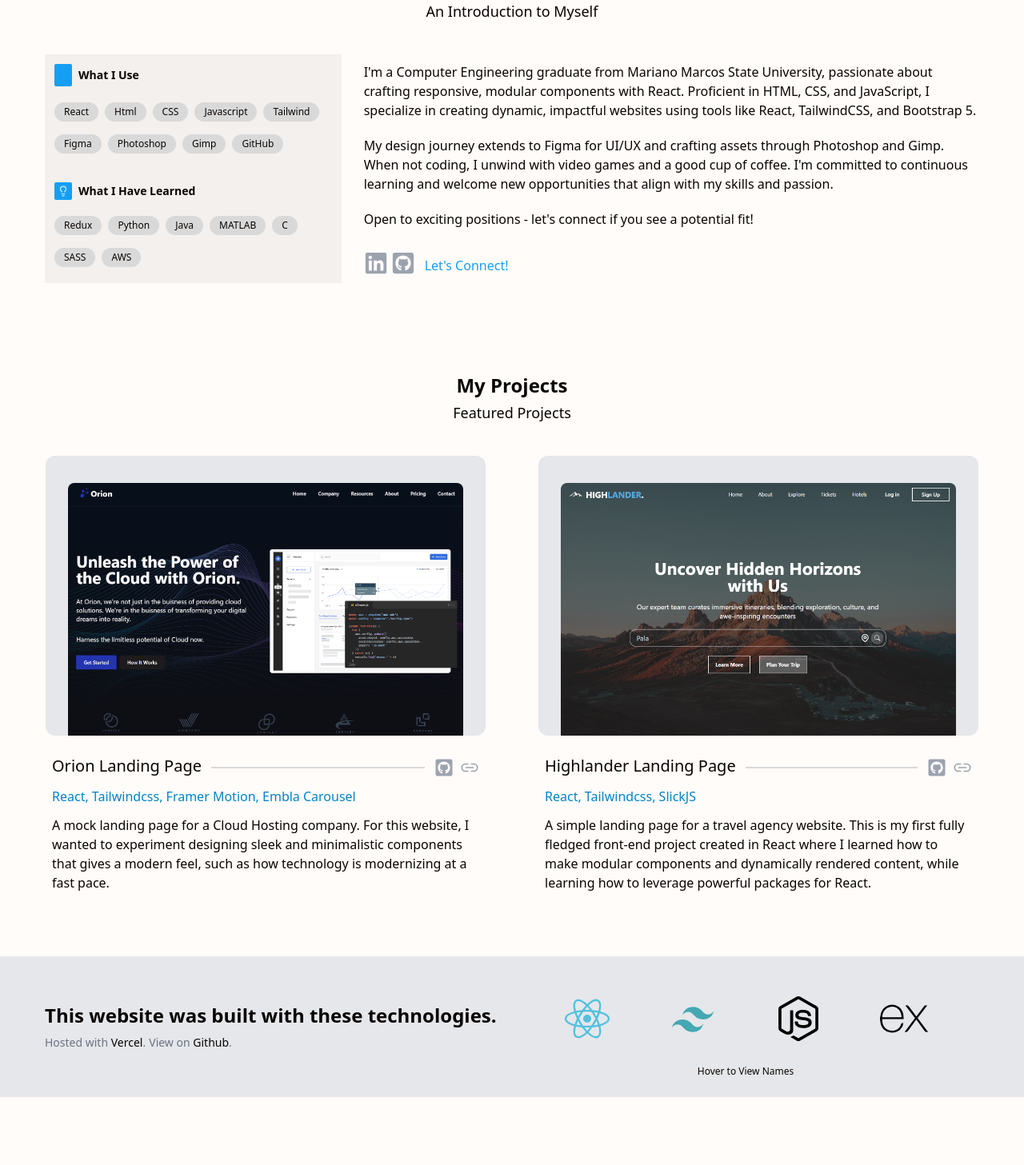
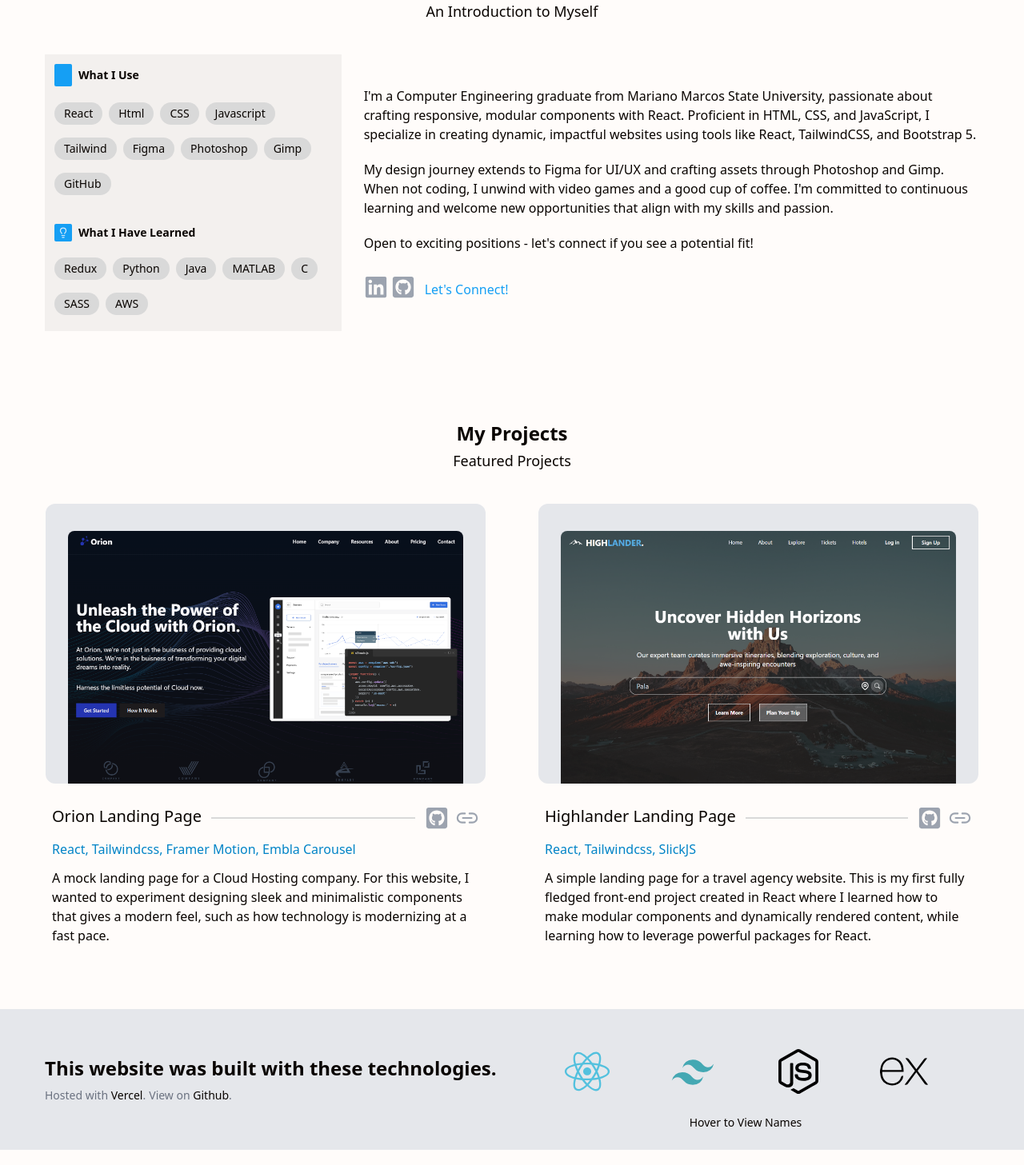
Before and after one commit to alanbacay02/personal-portfolio, a React (Create React App) app in the folder client/: page / in a window 1280 px wide. Shown: the part 880-2337 px from the top of the page at 80% size. Built offline with nearby package versions, Linux system fonts and the light colour scheme; some icons are missing.

Commit message:
Fixes font sizes being to small on mobile devices

```diff
--- a/client/src/components/About.jsx
+++ b/client/src/components/About.jsx
@@ -36,7 +36,7 @@ const About = () => {
                   </div>
                   <h3 className='font-bold text-sm'>What I Use</h3>
                 </div>
-                <div className='flex flex-wrap text-xs'>
+                <div className='flex flex-wrap text-sm'>
                   {USED_SKILLS.map((item, index) => {
                     return (
                       <p key={index} className='px-3 py-1 my-2 mr-2 font-medium bg-secondary dark:bg-darkSecondary rounded-2xl'>{item}</p>
@@ -53,7 +53,7 @@ const About = () => {
                   </div>
                   <h3 className='font-bold text-sm'>What I Have Learned</h3>
                 </div>
-                <div className='flex flex-wrap text-xs'>
+                <div className='flex flex-wrap text-sm'>
                   {LEARNED_SKILLS.map((item, index) => {
                     return (
                       <p key={index} className='px-3 py-1 my-2 mr-2  font-medium bg-secondary dark:bg-darkSecondary rounded-2xl'>{item}</p>
@@ -70,14 +70,14 @@ const About = () => {
             {PARAGRAPH_CONTENT.map((item, index) => {
               return (
                 <Reveal>
-                  <p key={index} className='mb-5'>
+                  <p key={index} className='paragraph mb-5'>
                     {item}
                   </p>
                 </Reveal>
               )
             })}
             <div className='flex flex-row gap-3 mt-7 items-end'>
-              <div className='flex flex-row gap-1 text-2xl md:text-3xl text-gray-400 dark:text-gray-300'>
+              <div className='flex flex-row gap-1 text-3xl text-gray-400 dark:text-gray-300'>
                 <Reveal>
                   <a href='https://www.linkedin.com/in/alanbacay/' target='_blank' rel='noreferrer' className='hover:text-primary transition-colors duration-300'><FaLinkedin /></a>
                 </Reveal>
@@ -85,7 +85,7 @@ const About = () => {
                   <a href='https://github.com/alanbacay02' target='_blank' rel='noreferrer' className='hover:text-primary transition-colors duration-300'><FaGithubSquare /></a>
                 </Reveal>
               </div>
-              <div className='w-fit text-sm md:text-base font-medium text-primary dark:text-darkPrimary  hover:cursor-pointer hover:underline hover:underline-offset-2 transtion-all duration-300'>
+              <div className='w-fit text-base font-medium text-primary dark:text-darkPrimary  hover:cursor-pointer hover:underline hover:underline-offset-2 transtion-all duration-300'>
                 <Reveal>
                   <a href='mailto:alanjbacay@gmail.com' className='flex flex-row items-center gap-1'>
                     <p>Let's Connect!</p>
--- a/client/src/components/Contacts.jsx
+++ b/client/src/components/Contacts.jsx
@@ -13,7 +13,7 @@ const Contacts = () => {
         <div className='relative grid sm:grid-cols-2 gap-4 md:gap-16'>
           <div className='flex flex-col my-3'>
             <Reveal>
-              <h2 className='header'>Contact Me</h2>
+              <h2 className='whitespace-nowrap text-xl md:text-2xl font-bold mb-2'>Contact Me</h2>
             </Reveal>
             <Reveal>
               <p className='paragraph max-w-[85%] mb-6'>Feel free to reach out to me through my socials, or send an email through the form.</p>
--- a/client/src/components/OtherProjectCard.jsx
+++ b/client/src/components/OtherProjectCard.jsx
@@ -51,7 +51,7 @@ const OtherProjectCard = ({ title, languages, deployLink, projectImg }) => {
       <div className='flex flex-col w-full px-1 pt-2'>
         <div className='flex flex-row items-center justify-between'>
           <Reveal>
-            <h3 className='text-sm sm:text-base font-medium'>{title}</h3>
+            <h3 className='font-medium'>{title}</h3>
           </Reveal>
           <motion.div
             ref={svgParentRef}
@@ -74,7 +74,7 @@ const OtherProjectCard = ({ title, languages, deployLink, projectImg }) => {
           </motion.div>
         </div>
         <Reveal>
-          <a href={deployLink} target='_blank' rel='noreferrer' className='w-fit text-xs sm:text-sm font-medium text-blue-500 dark:text-sky-500 hover:underline'>View Deployment &gt;</a>
+          <a href={deployLink} target='_blank' rel='noreferrer' className='w-fit text-sm font-medium text-blue-500 dark:text-sky-500 hover:underline'>View Deployment &gt;</a>
         </Reveal>
       </div>
     </div>
--- a/client/src/components/PortfolioTechnologies.jsx
+++ b/client/src/components/PortfolioTechnologies.jsx
@@ -141,7 +141,7 @@ const PortfolioTechnologies = () => {
                   >
                     {item.svgComponent}
                     <p
-                      className='absolute -bottom-5 left-0 right-0 w-fit mx-auto font-medium text-xs text-text dark:text-darkText group-hover:bottom-0 group-focus:bottom-0 transition-all duration-300'
+                      className='absolute -bottom-5 left-0 right-0 w-fit mx-auto font-medium text-sm text-text dark:text-darkText group-hover:bottom-0 group-focus:bottom-0 transition-all duration-300'
                     >
                       {item.iconLabel}
                     </p>
@@ -153,7 +153,7 @@ const PortfolioTechnologies = () => {
               variants={bounceVariants}
               initial='start'
               animate={svgIconIsHovered ? {opacity: 0} : 'bounce'}
-              className='absolute -bottom-6 left-0 right-0 w-fit mx-auto font-medium text-xs'
+              className='absolute -bottom-6 left-0 right-0 w-fit mx-auto font-medium text-sm'
             >
               <p className='hidden md:block'>Hover to View Names</p>
               <p className='md:hidden'>Tap to View Names</p>
--- a/client/src/components/Projects.jsx
+++ b/client/src/components/Projects.jsx
@@ -65,10 +65,10 @@ const Projects = () => {
                   <div className="flex flex-col px-2 w-auto">
                     <div className="flex flex-row items-center mb-3">
                       <Reveal>
-                        <h2 className='text-base sm:text-xl font-medium'>{item.title}</h2>
+                        <h2 className='text-lg sm:text-xl font-medium'>{item.title}</h2>
                       </Reveal>
                       <div className='flex-grow h-0.5 bg-secondary mt-1 mx-3' />
-                      <div className="text-xl sm:text-2xl flex flex-row gap-2 mt-1 text-gray-400 dark:text-gray-300">
+                      <div className="text-3xl flex flex-row gap-2 mt-1 text-gray-400 dark:text-gray-300">
                         <a href={item.githubLink} target='_blank' rel='noreferrer' className='hover:cursor-pointer hover:text-primary dark:hover:text-darkPrimary hover:scale-110 transition-all duration-300'><FaGithubSquare /></a>
                         <a href={item.pageLink} target='_blank' rel='noreferrer' className='hover:cursor-pointer hover:text-primary dark:hover:text-darkPrimary hover:scale-110 transition-all duration-300'><IoLinkOutline /></a>
                       </div>
```
